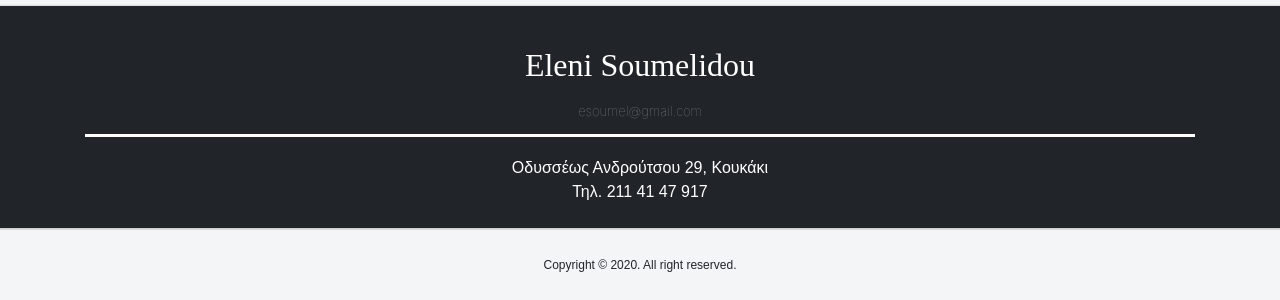
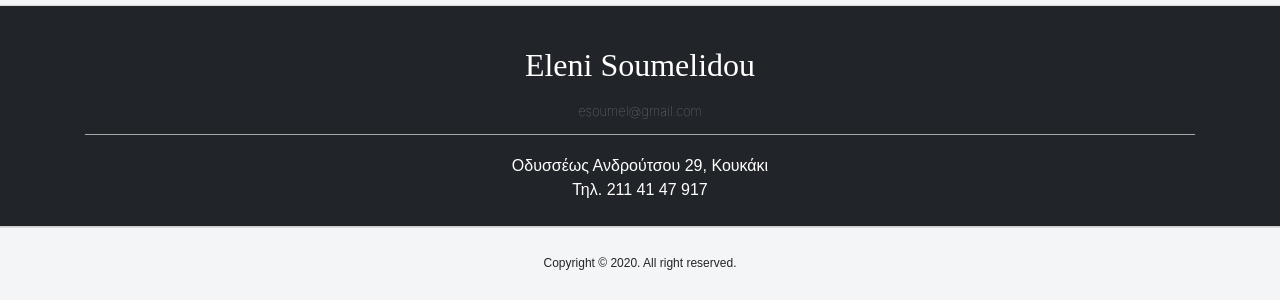
Before and after one commit to kostop19/soumelidou_gatsby, a Gatsby site: page /contact in a window 1280 px wide. Shown: the part 1228-1528 px from the top of the page. Built offline with nearby package versions, Linux system fonts and the light colour scheme; Gatsby itself is replaced by a stand-in of ours.

Commit message:
minor changes on footer

```diff
--- a/src/components/layout.css
+++ b/src/components/layout.css
@@ -168,7 +168,7 @@ padding: 0 0 8px 0;
 }
 
 .email{
-border-bottom: 3px solid #fff;
+border-bottom: 1px solid #fff9;
 }
 .footer ul li a {
 padding: 0 0 12px 0;
```
